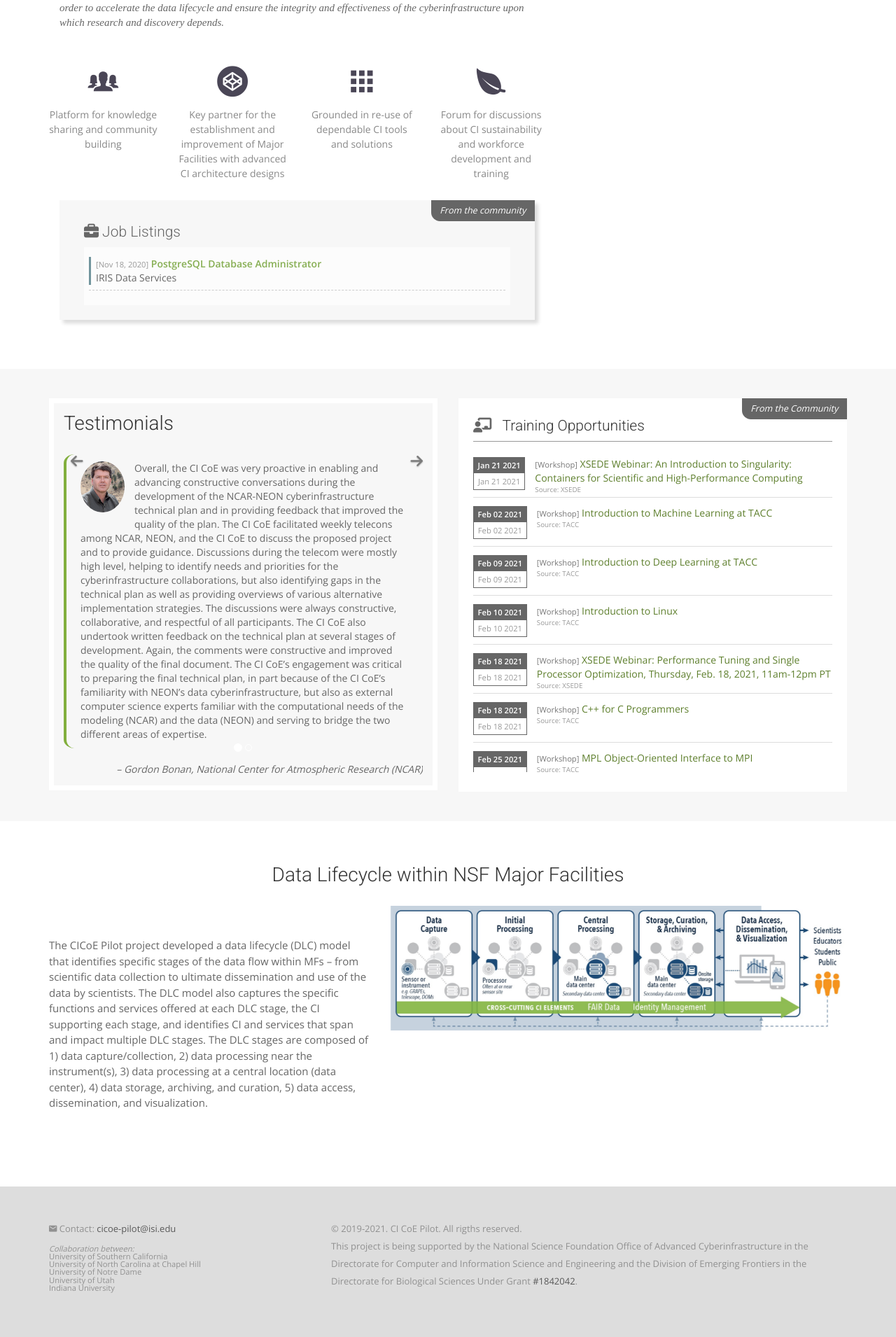
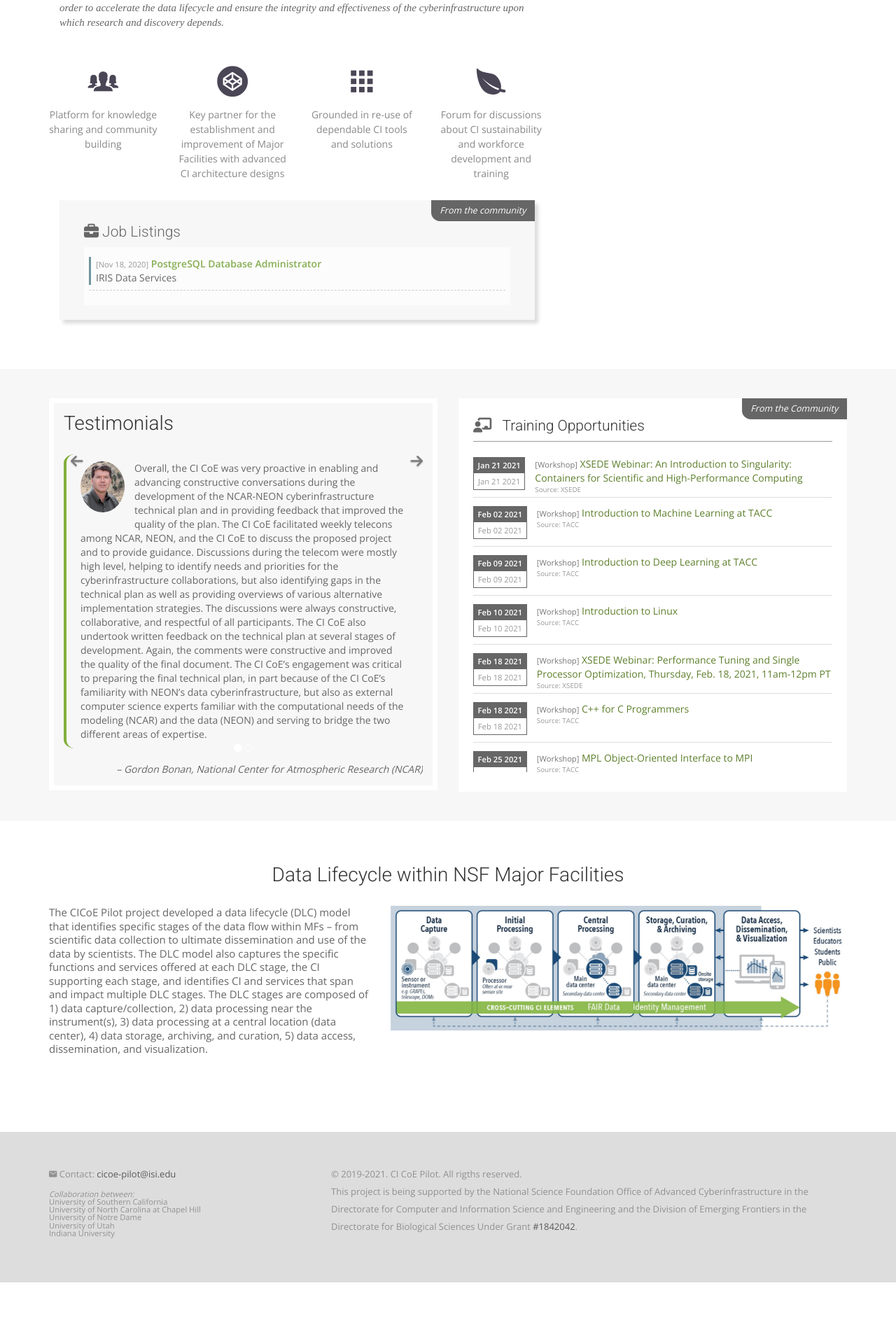
Before and after one commit to cicoe/cicoe.github.io, a Jekyll site: the page built from index.html, in a window 1280 px wide. Shown: the part 706-2616 px from the top of the page at 70% size. Built offline with Jekyll 4.4.1, drawn with Linux system fonts in a browser that asks for light colours; nearby versions of some CDN libraries; some web fonts are replaced; comment, search, counter and statistics services are not loaded; after the commit the page ends 2538 px from its top, so only the background shows below that.

```diff
--- a/index.html
+++ b/index.html
@@ -252,9 +252,8 @@
         </div>
         <div class="row" style="text-align: left; color: #666; font-size: 1em">
             <div class="col-md-5 col-sm-12">
-                <div class="block">
-                    <p style="line-height: 1.5em">
-                        <br/><br/>
+                <div class="block" style="margin: 0">
+                    <p style="line-height: 1.3em">
                         The CICoE Pilot project developed a data lifecycle (DLC) model that identifies specific stages
                         of the data flow within MFs – from scientific data collection to ultimate dissemination and use
                         of the data by scientists. The DLC model also captures the specific functions and services
```
